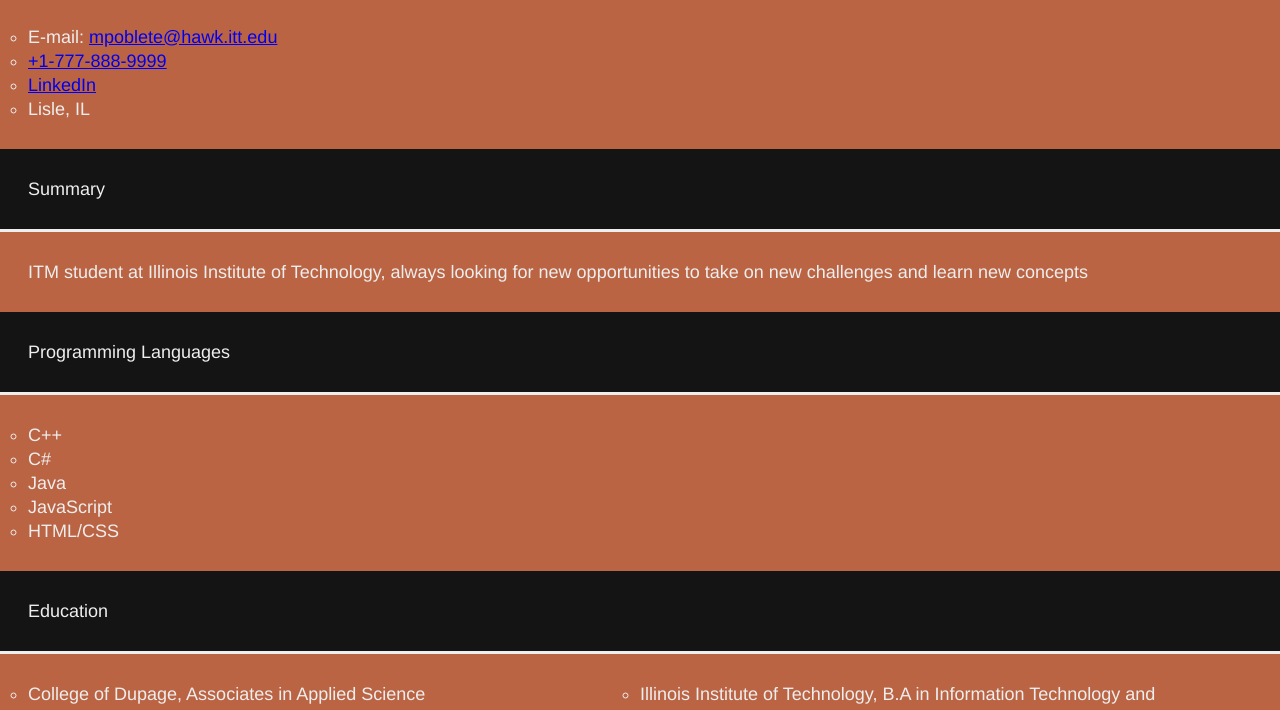
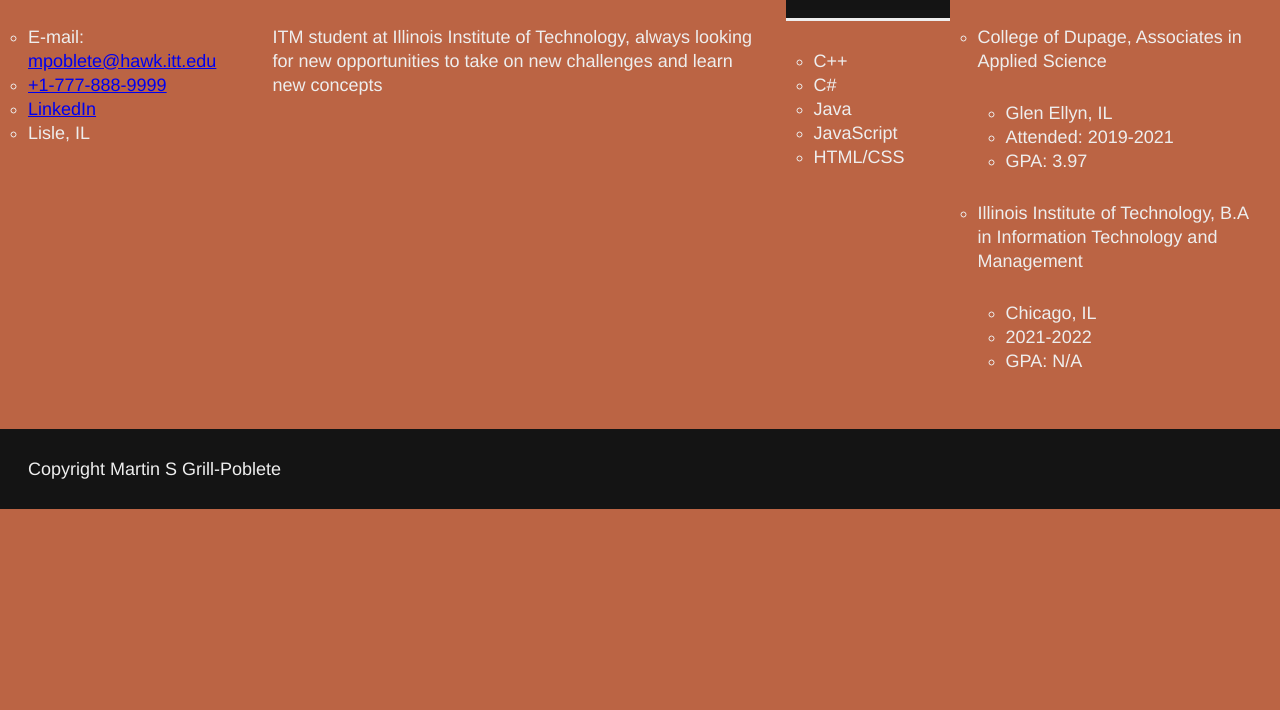
Before and after one commit to Pobletem/website-css, a plain HTML site: page resume/index.html in a window 1280 px wide. Shown: the part 319-1029 px from the top of the page. After the commit the page ends 828 px from the top, so only its background shows below. Drawn offline with Linux system fonts and the light colour scheme.

Commit message:
Change display grid to display flex for flex layout in resume page

```diff
--- a/assets/css/screen.css
+++ b/assets/css/screen.css
@@ -110,12 +110,15 @@ p {
     flex-direction: row-reverse;
     flex: 0 0 33%;
   }
+
+  #resume-content {
+    display: flex;
+    flex-direction: row;
+  }
 }
 
 @media screen and (min-width: 62.5em) { /* 1000 / 16 = */
   #education ul {
-    display: grid;
-    grid-template-columns: 1fr 1fr;
-    grid-template-rows: auto auto auto;
+
   }
 }
```
